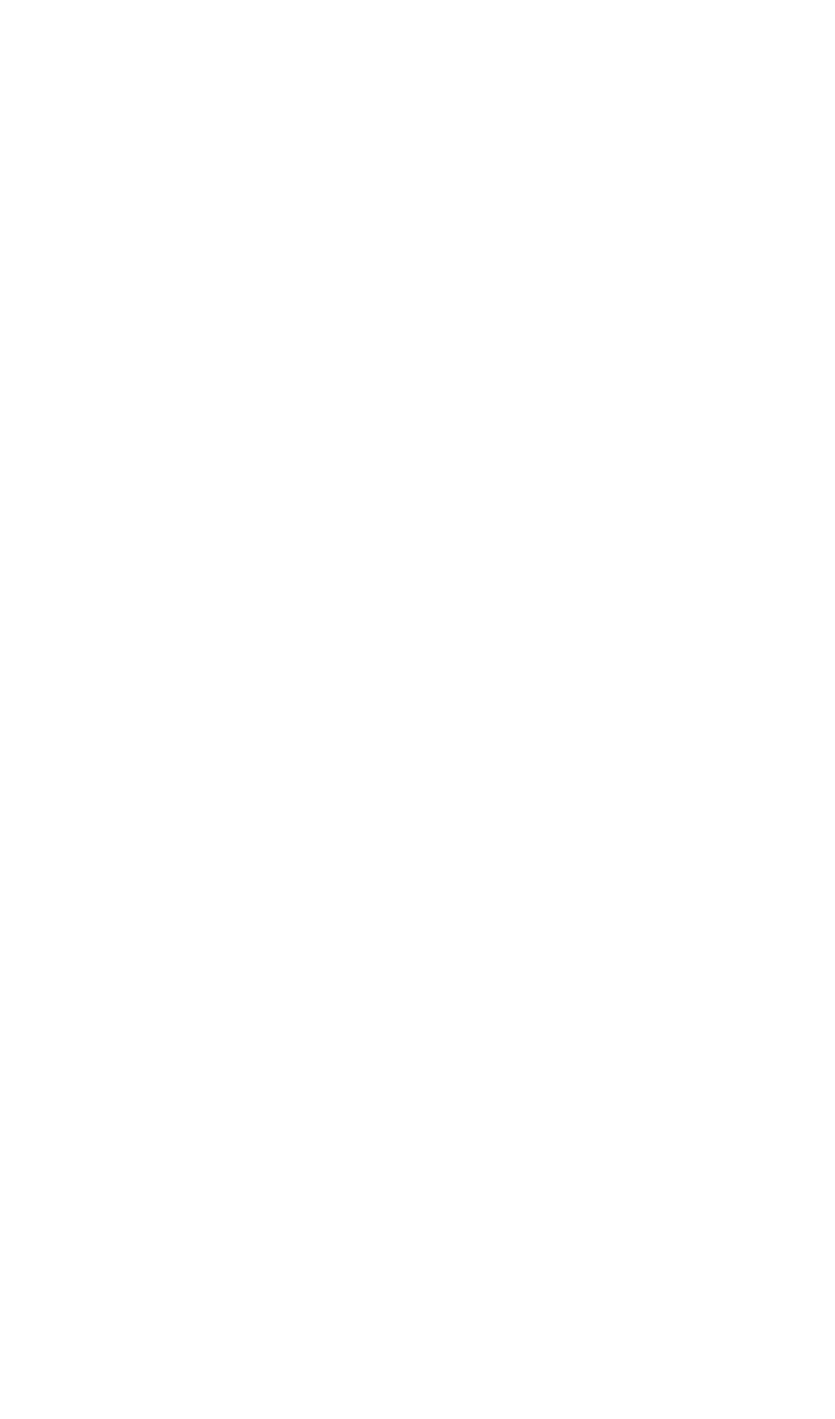
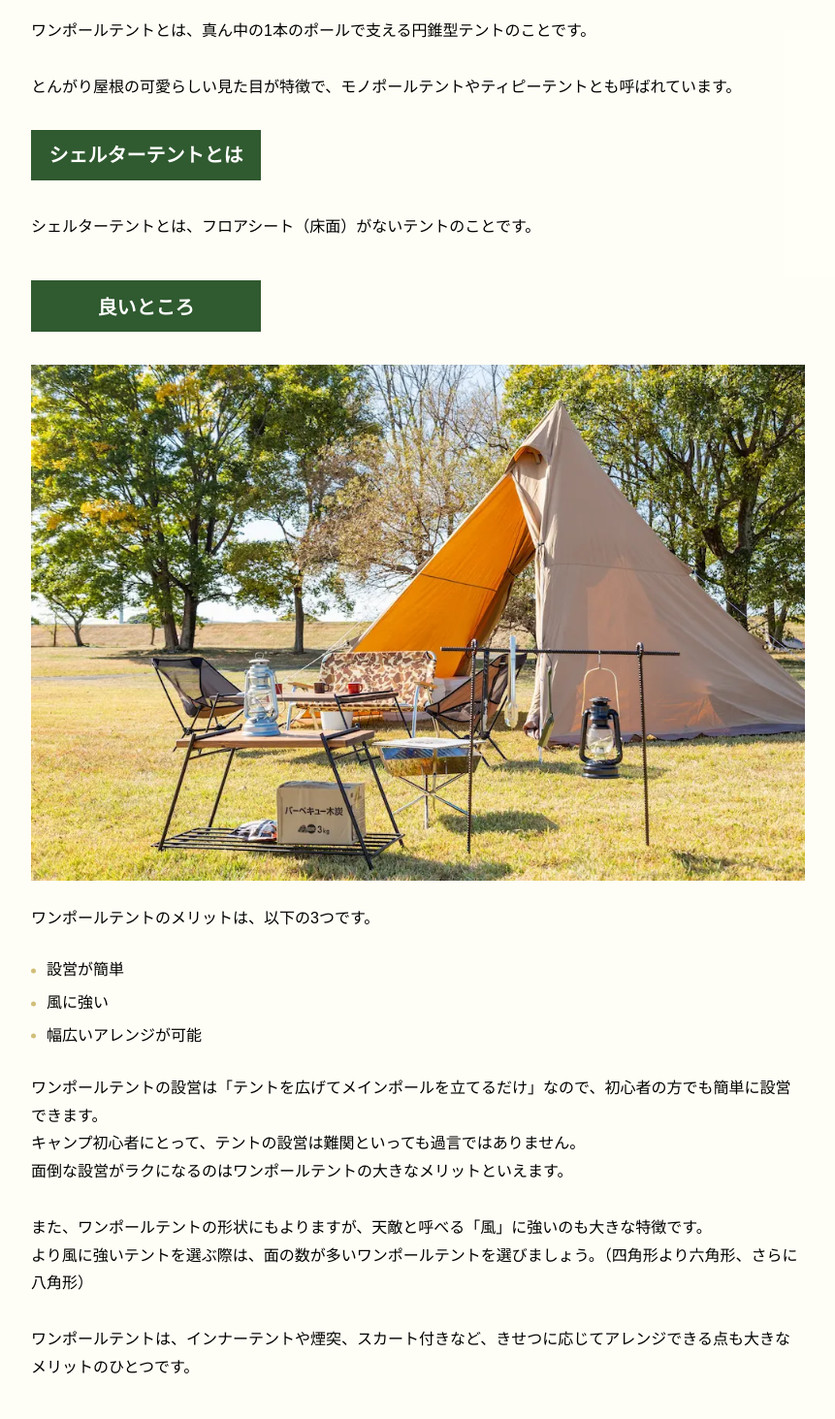
Before and after one commit to massy-yossy/tent-diagnose, a React (Vite) app: page /aaa/tenttype_13 in a window 1280 px wide. Shown: the part 1240-2703 px from the top of the page at 97% size, without its empty margins (209-1070 px from the left). Before the commit the page ends 800 px from the top, so only its background shows below. Built offline with nearby package versions, Linux system fonts and the light colour scheme; the HTML template or start-up script is replaced by a standard one.

Commit message:
onepollShelter3over complete & affilierButton fix

```diff
--- a/src/components/answerPage/affilierData/onepoll/OnepollCheap3overData.ts
+++ b/src/components/answerPage/affilierData/onepoll/onepollCheap3overData.ts
@@ -1,6 +1,6 @@
 import { affilierDataType } from "../../../../types/affilierDataType";
 
-export const OnepollCheap3overData: affilierDataType[] = [
+export const onepollCheap3overData: affilierDataType[] = [
   {
     id:1,
     blandName: "DOD",
--- /dev/null
+++ b/src/components/answerPage/affilierData/onepoll/onepollShelter3overData.ts
@@ -0,0 +1,30 @@
+import { affilierDataType } from "../../../../types/affilierDataType";
+
+export const onepollShelter3overData: affilierDataType[] = [
+  {
+    id:1,
+    blandName: "ogawa",
+    tentName:"テント シェルター型 ツインクレスタ 3347",
+    image:"https://ws-fe.amazon-adsystem.com/widgets/q?_encoding=UTF8&ASIN=B0843NLZF8&Format=_SL160_&ID=AsinImage&MarketPlace=JP&ServiceVersion=20070822&WS=1&tag=ganso625701-22&language=ja_JP",
+    amazon:"https://amzn.to/45uTJRW",
+    rakuten:"https://af.moshimo.com/af/c/click?a_id=3719273&p_id=54&pc_id=54&pl_id=616&url=https%3A%2F%2Fitem.rakuten.co.jp%2Frevalue-store%2Fre-0843nlzf8%2F&m=http%3A%2F%2Fm.rakuten.co.jp%2Frevalue-store%2Fi%2F10508528%2F",
+    yahoo: "//ck.jp.ap.valuecommerce.com/servlet/referral?sid=3672470&pid=888362917&vc_url=https%3A%2F%2Fstore.shopping.yahoo.co.jp%2Fmlp-store%2F20230608162145-00031.html%3Fsc_i%3Dshp_pc_search_itemlist_shsrg_title"
+  },
+  {
+    id:2,
+    blandName: "VISIONPEAKS",
+    tentName:"ワンポールテント 1～3人用 TCティピシェルター",
+    image:"https://ws-fe.amazon-adsystem.com/widgets/q?_encoding=UTF8&ASIN=B08T1R13VT&Format=_SL160_&ID=AsinImage&MarketPlace=JP&ServiceVersion=20070822&WS=1&tag=ganso625701-22&language=ja_JP",
+    amazon:"https://amzn.to/3QMhnFz",
+    rakuten:"https://af.moshimo.com/af/c/click?a_id=3719273&p_id=54&pc_id=54&pl_id=616&url=https%3A%2F%2Fitem.rakuten.co.jp%2Fhimaraya%2F0000000839662%2F&m=http%3A%2F%2Fm.rakuten.co.jp%2Fhimaraya%2Fi%2F10403793%2F",
+    yahoo: "//ck.jp.ap.valuecommerce.com/servlet/referral?sid=3672470&pid=888362917&vc_url=https%3A%2F%2Fstore.shopping.yahoo.co.jp%2Fhimaraya%2F0000000839662.html%3Fsc_i%3Dshp_pc_search_itemlist_shsrg_title"
+  },
+  {
+    id:3,
+    blandName: "Bruny",
+    tentName:"テント ４〜６人用",
+    image:"https://ws-fe.amazon-adsystem.com/widgets/q?_encoding=UTF8&ASIN=B0C9447V7N&Format=_SL160_&ID=AsinImage&MarketPlace=JP&ServiceVersion=20070822&WS=1&tag=ganso625701-22&language=ja_JP",
+    amazon:"https://amzn.to/3E3nkq3",
+    yahoo: "//ck.jp.ap.valuecommerce.com/servlet/referral?sid=3672470&pid=888362917&vc_url=https%3A%2F%2Fstore.shopping.yahoo.co.jp%2Fyazawasyouji%2Fyzwe42b3909ed.html%3Fsc_i%3Dshp_pc_search_itemlist_shsrg_img"
+  },
+]
--- a/src/components/answerPage/affilierData/onepoll/OnepollShelterData.ts
+++ b/src/components/answerPage/affilierData/onepoll/onepollShelterData.ts
@@ -1,6 +1,6 @@
 import { affilierDataType } from "../../../../types/affilierDataType";
 
-export const OnepollShelterData: affilierDataType[] = [
+export const onepollShelterData: affilierDataType[] = [
   {
     id:1,
     blandName: "Kadahis",
--- a/src/components/answerPage/atoms/AffilierButton.tsx
+++ b/src/components/answerPage/atoms/AffilierButton.tsx
@@ -2,7 +2,7 @@ import { FC, memo, ReactNode } from "react";
 import { css } from "@emotion/react";
 
 type Props = {
-  affilierLink: string;
+  affilierLink ?: string;
   children: ReactNode;
   className?: string;
 };
--- a/src/components/answerPage/pages/onepoll/OnepollCheap3over.tsx
+++ b/src/components/answerPage/pages/onepoll/OnepollCheap3over.tsx
@@ -1,7 +1,7 @@
 import { FC, memo } from "react";
 
 import AnswerPageLayout from "../../layout/AnswerPageLayout";
-import { OnepollCheap3overData } from "../../affilierData/onepoll/OnepollCheap3overData";
+import { onepollCheap3overData } from "../../affilierData/onepoll/onepollCheap3overData";
 
 const OnepollCheap3over: FC = memo(() => {
   return (
@@ -67,7 +67,7 @@ const OnepollCheap3over: FC = memo(() => {
           本気で趣味にしたいと思っている方は、最低でも1万円以上のテントを購入するようにしましょう。
         </>
       }
-      affilierData={OnepollCheap3overData}
+      affilierData={onepollCheap3overData}
     />
   );
 });
--- a/src/components/answerPage/pages/onepoll/OnepollShelter.tsx
+++ b/src/components/answerPage/pages/onepoll/OnepollShelter.tsx
@@ -1,8 +1,10 @@
 import { FC, memo } from "react";
 
 import AnswerPageLayout from "../../layout/AnswerPageLayout";
-import { OnepollShelterData } from "../../affilierData/onepoll/OnepollShelterData";
+
 import { css } from "@emotion/react";
+import { onepollShelterData } from "../../affilierData/onepoll/onepollShelterData";
+
 
 const OnepollShelter: FC = memo(() => {
   return (
@@ -79,7 +81,7 @@ const OnepollShelter: FC = memo(() => {
           簡単な対策は、メッシュのインナーテントを使用する、コットなどを使って底上げをするなどが挙げられます。
         </>
       }
-      affilierData={OnepollShelterData}
+      affilierData={onepollShelterData}
     />
   );
 });
--- a/src/components/answerPage/pages/onepoll/OnepollShelter3over.tsx
+++ b/src/components/answerPage/pages/onepoll/OnepollShelter3over.tsx
@@ -1,9 +1,117 @@
+import {FC, memo} from "react"
+
+import AnswerPageLayout from "../../layout/AnswerPageLayout";
+import { css } from "@emotion/react";
+import { onepollShelter3overData } from "../../affilierData/onepoll/onepollShelter3overData";
 
 
-const OnepollShelter3over = () => {
+const OnepollShelter3over: FC = memo(() => {
   return (
-    <div>OnepollShelter3over</div>
+    <AnswerPageLayout
+      tentName="ワンポールテント"
+      image="./images/tent-illustration/onepoll.webp"
+      tentComment={
+        <>
+          夏のグループキャンプは、<br />
+          ワンポールテントのシェルタータイプがおすすめです。
+        </>
+      }
+      features={
+        <>
+          <img src="./images/article/onepoll1.webp" alt="テント写真" />
+          ワンポールテントとは、真ん中の1本のポールで支える円錐型テントのことです。
+          <br /><br />
+          とんがり屋根の可愛らしい見た目が特徴で、モノポールテントやティピーテントとも呼ばれています。
+          <br />
+          <br />
+          <h2 css={sectionTitle}>シェルターテントとは</h2>
+          <p css={sectionText}>
+            シェルターテントとは、フロアシート（床面）がないテントのことです。
+          </p>
+        </>
+      }
+      goodPoint={
+        <>
+          <img src="./images/article/onepoll2.webp" alt="テント写真" />
+          ワンポールテントのメリットは、以下の3つです。
+          <ul>
+            <li>設営が簡単</li>
+            <li>風に強い</li>
+            <li>幅広いアレンジが可能</li>
+          </ul>
+          ワンポールテントの設営は「
+          <span>テントを広げてメインポールを立てるだけ</span>
+          」なので、初心者の方でも簡単に設営できます。
+          <br />
+          キャンプ初心者にとって、テントの設営は難関といっても過言ではありません。
+          <br />
+          面倒な設営がラクになるのはワンポールテントの大きなメリットといえます。
+          <br />
+          <br />
+          また、ワンポールテントの形状にもよりますが、天敵と呼べる「風」に強いのも大きな特徴です。
+          <br />
+          より風に強いテントを選ぶ際は、面の数が多いワンポールテントを選びましょう。（四角形より六角形、さらに八角形）
+          <br />
+          <br />
+          ワンポールテントは、インナーテントや煙突、スカート付きなど、きせつに応じてアレンジできる点も大きなメリットのひとつです。
+        </>
+      }
+      importantPoint={
+        <>
+          <img src="./images/article/onepoll3.webp" alt="テント写真" />
+          ワンポールテントは比較的値段の安いタイプですが、あまりにも安すぎるテントは避けることをおすすめします。
+          <ul>
+            <li>耐久性がない</li>
+            <li>壊れやすい</li>
+            <li>破けやすい</li>
+          </ul>
+          など、安いテントには安いなりの理由があります。
+          <br />
+          とりあえず試しに1回行ってみたいという方にはおすすめですが、キャンプを趣味にしたいと考えている方にはおすすめできません。
+          <br />
+          <br />
+          本気で趣味にしたいと思っている方は、最低でも1万円以上のテントを購入するようにしましょう。
+          <br />
+          <br />
+          また、夏場はシェルターテントで通気性をアップさせることも重要ですが、雨による浸水や虫対策は万全にしておきましょう。
+          <br />
+          <br />
+          簡単な対策は、メッシュのインナーテントを使用する、コットなどを使って底上げをするなどが挙げられます。
+        </>
+      }
+      affilierData={onepollShelter3overData}
+    />
   )
-}
+})
 
+const media600 = `
+@media screen and (max-width: 600px)
+`;
+
+const sectionTitle = css`
+  font-size: 20px;
+  font-weight: bold;
+  background-color: #305a30;
+  width: fit-content;
+  color: #fff;
+  padding: 12px 18px;
+  text-align: center;
+  min-width: 237px;
+  box-sizing: border-box;
+  ${media600} {
+    font-size: 22px;
+    text-align: start;
+    width: 100%;
+    padding: 12px 14px;
+  }
+`;
+const sectionText = css`
+  padding: 34px 0 0 0;
+  font-size: 16px;
+  line-height: 180%;
+  ${media600} {
+    padding: 33px 0 0 0;
+    font-size: 15px;
+  }
+`;
 export default OnepollShelter3over
--- a/src/types/affilierDataType.ts
+++ b/src/types/affilierDataType.ts
@@ -3,7 +3,7 @@ export type affilierDataType = {
   blandName: string;
   tentName: string;
   image: string;
-  amazon: string;
-  rakuten: string;
-  yahoo: string;
+  amazon ?: string;
+  rakuten ?: string;
+  yahoo ?: string;
 };
```
Also changed, not shown: src/components/answerPage/molecules/AffilierItem.tsx (+8 -7 lines).
